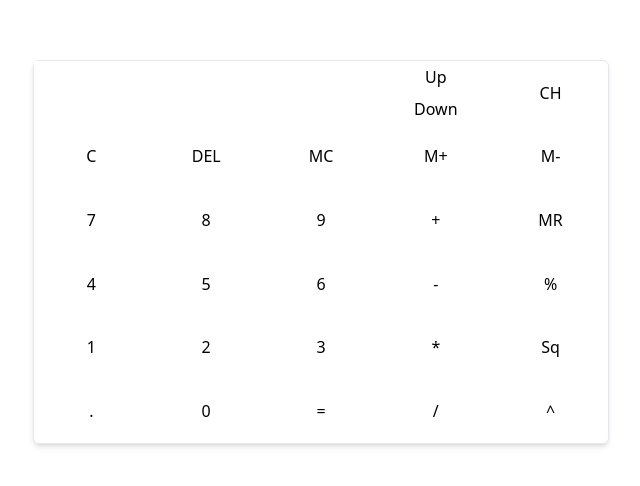
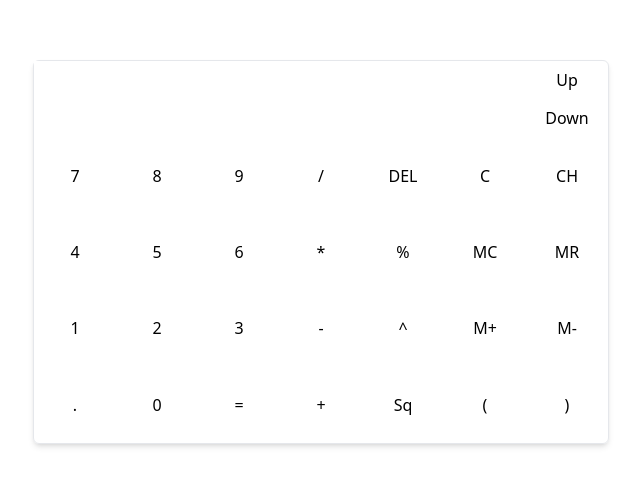
Before and after one commit to syed-razi/calculator, a React (Vite) app: page / in a window 1280 px wide. Shown: the part 148-634 px from the top of the page, without its empty margins (319-959 px from the left). Built offline with nearby package versions, Linux system fonts and the light colour scheme.

Commit message:
rearrange calculator buttons

```diff
--- a/src/App.tsx
+++ b/src/App.tsx
@@ -25,8 +25,8 @@ function App() {
 
   return (
     <div className="flex h-screen items-center justify-center">
-      <div className="grid h-96 w-4/5 max-w-xl grid-cols-5 grid-rows-6 items-stretch justify-items-stretch rounded-md border shadow-md">
-        <div className="col-span-3 self-stretch justify-self-stretch">
+      <div className="grid h-96 w-4/5 max-w-xl grid-cols-7 grid-rows-5 items-stretch justify-items-stretch rounded-md border shadow-md">
+        <div className="col-span-6 self-stretch justify-self-stretch">
           <input
             className="h-full w-full"
             value={expression}
@@ -37,36 +37,38 @@ function App() {
           <button className="h-1/2">Up</button>
           <button className="h-1/2">Down</button>
         </div>
-        <button>CH</button>
-        <button onClick={() => setExpression("")}>C</button>
+        <ExpressionButton expressionToken="7" onClick={handleClick} />
+        <ExpressionButton expressionToken="8" onClick={handleClick} />
+        <ExpressionButton expressionToken="9" onClick={handleClick} />
+        <ExpressionButton expressionToken="/" onClick={handleClick} />
         <button onClick={() => setExpression(expression.slice(0, -1))}>
           DEL
         </button>
-        <button>MC</button>
-        <button>M+</button>
-        <button>M-</button>
-        <ExpressionButton expressionToken="7" onClick={handleClick} />
-        <ExpressionButton expressionToken="8" onClick={handleClick} />
-        <ExpressionButton expressionToken="9" onClick={handleClick} />
-        <ExpressionButton expressionToken="+" onClick={handleClick} />
-        <button>MR</button>
+        <button onClick={() => setExpression("")}>C</button>
+        <button>CH</button>
         <ExpressionButton expressionToken="4" onClick={handleClick} />
         <ExpressionButton expressionToken="5" onClick={handleClick} />
         <ExpressionButton expressionToken="6" onClick={handleClick} />
-        <ExpressionButton expressionToken="-" onClick={handleClick} />
-        <button>%</button>
+        <ExpressionButton expressionToken="*" onClick={handleClick} />
+        <ExpressionButton expressionToken="%" onClick={handleClick} />
+        <button>MC</button>
+        <button>MR</button>
         <ExpressionButton expressionToken="1" onClick={handleClick} />
         <ExpressionButton expressionToken="2" onClick={handleClick} />
         <ExpressionButton expressionToken="3" onClick={handleClick} />
-        <ExpressionButton expressionToken="*" onClick={handleClick} />
-        <button>Sq</button>
+        <ExpressionButton expressionToken="-" onClick={handleClick} />
+        <ExpressionButton expressionToken="^" onClick={handleClick} />
+        <button>M+</button>
+        <button>M-</button>
         <ExpressionButton expressionToken="." onClick={handleClick} />
         <ExpressionButton expressionToken="0" onClick={handleClick} />
         <button onClick={() => setExpression(evaluateExpression(expression))}>
           =
         </button>
-        <ExpressionButton expressionToken="/" onClick={handleClick} />
-        <ExpressionButton expressionToken="^" onClick={handleClick} />
+        <ExpressionButton expressionToken="+" onClick={handleClick} />
+        <button>Sq</button>
+        <ExpressionButton expressionToken="&#40;" onClick={handleClick} />
+        <ExpressionButton expressionToken="&#41;" onClick={handleClick} />
       </div>
     </div>
   );
```
